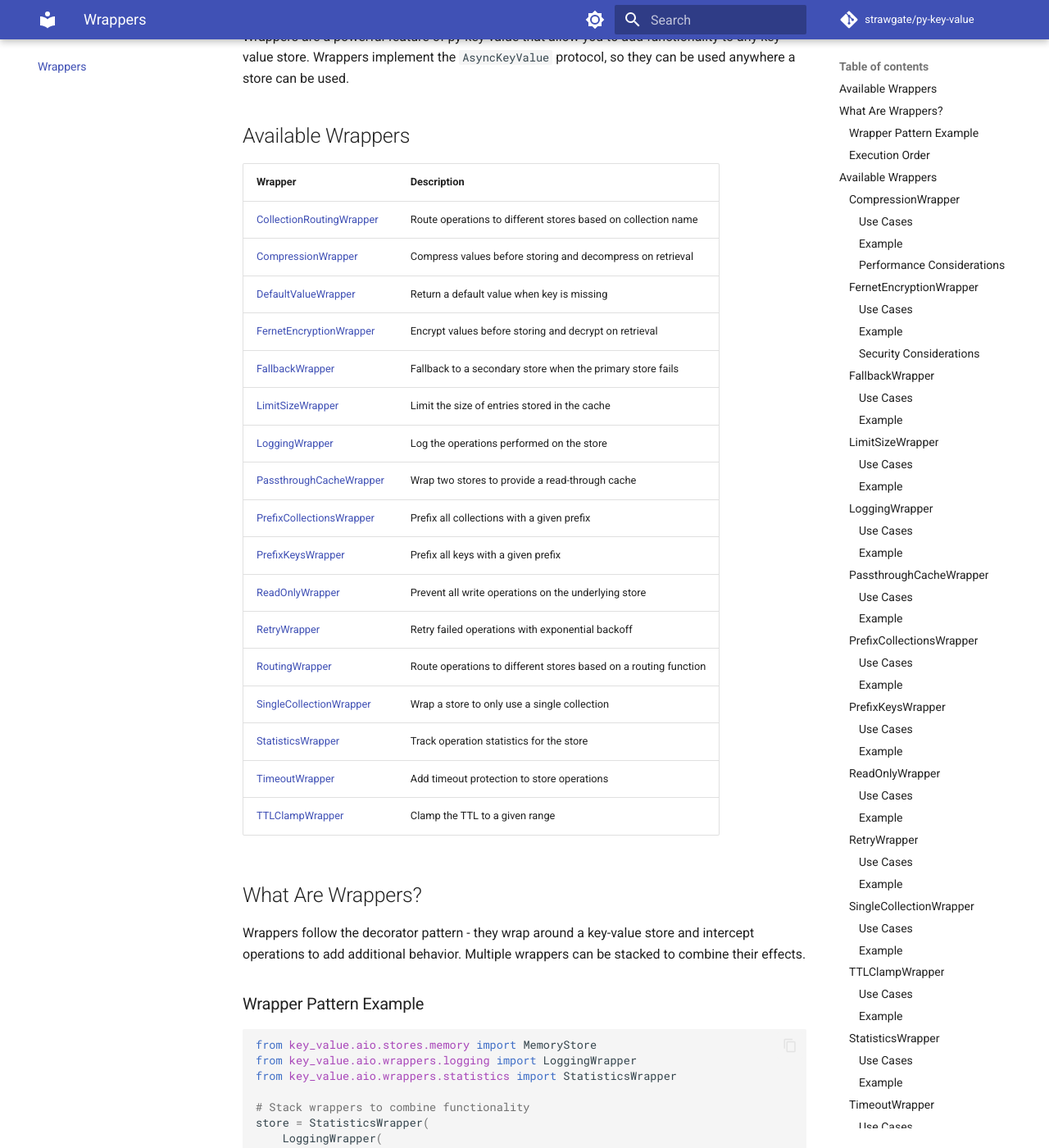
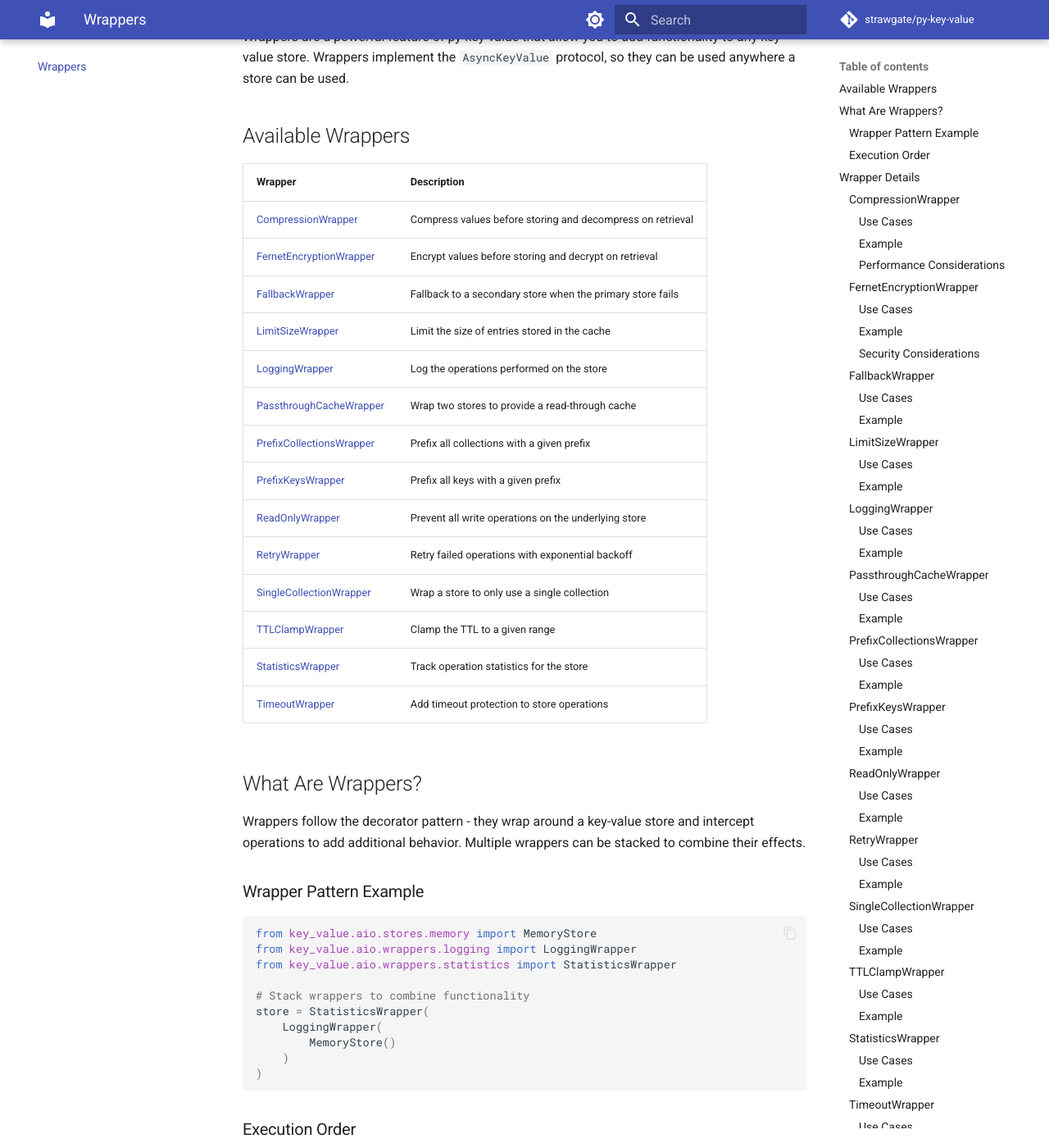
Before and after one commit to strawgate/py-key-value, an MkDocs documentation site: the page built from docs/wrappers.md, in a window 1280 px wide and 1400 px high, scrolled down 196 px. Shown: the whole window at 82% size. Built offline with MkDocs 1.6.1 and Material for MkDocs 9.7.7, drawn with Linux system fonts in a browser that asks for light colours; comment, search, counter and statistics services are not loaded; some of the changed text lies outside the part shown.

Commit message:
fix: update README links to use strawgate.com and fix markdown lint errors
- Changed all documentation links from strawgate.github.io to strawgate.com
- Updated project links section to point to docs instead of subdirectory READMEs
- Removed invalid link fragments from docs/wrappers.md table
- Fixed duplicate heading in docs/wrappers.md

🤖 Generated with [Claude Code](https://claude.com/claude-code)

Co-authored-by: William Easton <strawgate@users.noreply.github.com>

```diff
--- a/docs/wrappers.md
+++ b/docs/wrappers.md
@@ -8,9 +8,7 @@ protocol, so they can be used anywhere a store can be used.
 
 | Wrapper | Description |
 |---------|-------------|
-| [CollectionRoutingWrapper](#collectionroutingwrapper) | Route operations to different stores based on collection name |
 | [CompressionWrapper](#compressionwrapper) | Compress values before storing and decompress on retrieval |
-| [DefaultValueWrapper](#defaultvaluewrapper) | Return a default value when key is missing |
 | [FernetEncryptionWrapper](#fernetencryptionwrapper) | Encrypt values before storing and decrypt on retrieval |
 | [FallbackWrapper](#fallbackwrapper) | Fallback to a secondary store when the primary store fails |
 | [LimitSizeWrapper](#limitsizewrapper) | Limit the size of entries stored in the cache |
@@ -20,11 +18,10 @@ protocol, so they can be used anywhere a store can be used.
 | [PrefixKeysWrapper](#prefixkeyswrapper) | Prefix all keys with a given prefix |
 | [ReadOnlyWrapper](#readonlywrapper) | Prevent all write operations on the underlying store |
 | [RetryWrapper](#retrywrapper) | Retry failed operations with exponential backoff |
-| [RoutingWrapper](#routingwrapper) | Route operations to different stores based on a routing function |
 | [SingleCollectionWrapper](#singlecollectionwrapper) | Wrap a store to only use a single collection |
+| [TTLClampWrapper](#ttlclampwrapper) | Clamp the TTL to a given range |
 | [StatisticsWrapper](#statisticswrapper) | Track operation statistics for the store |
 | [TimeoutWrapper](#timeoutwrapper) | Add timeout protection to store operations |
-| [TTLClampWrapper](#ttlclampwrapper) | Clamp the TTL to a given range |
 
 ## What Are Wrappers?
 
@@ -54,7 +51,7 @@ Wrappers execute in the order they are stacked:
 - **Writes** (put, delete): Outer wrapper → Inner wrapper → Store
 - **Reads** (get, ttl): Store → Inner wrapper → Outer wrapper
 
-## Available Wrappers
+## Wrapper Details
 
 ### CompressionWrapper
 
```
Also changed, not shown: README.md (+10 -10 lines).
